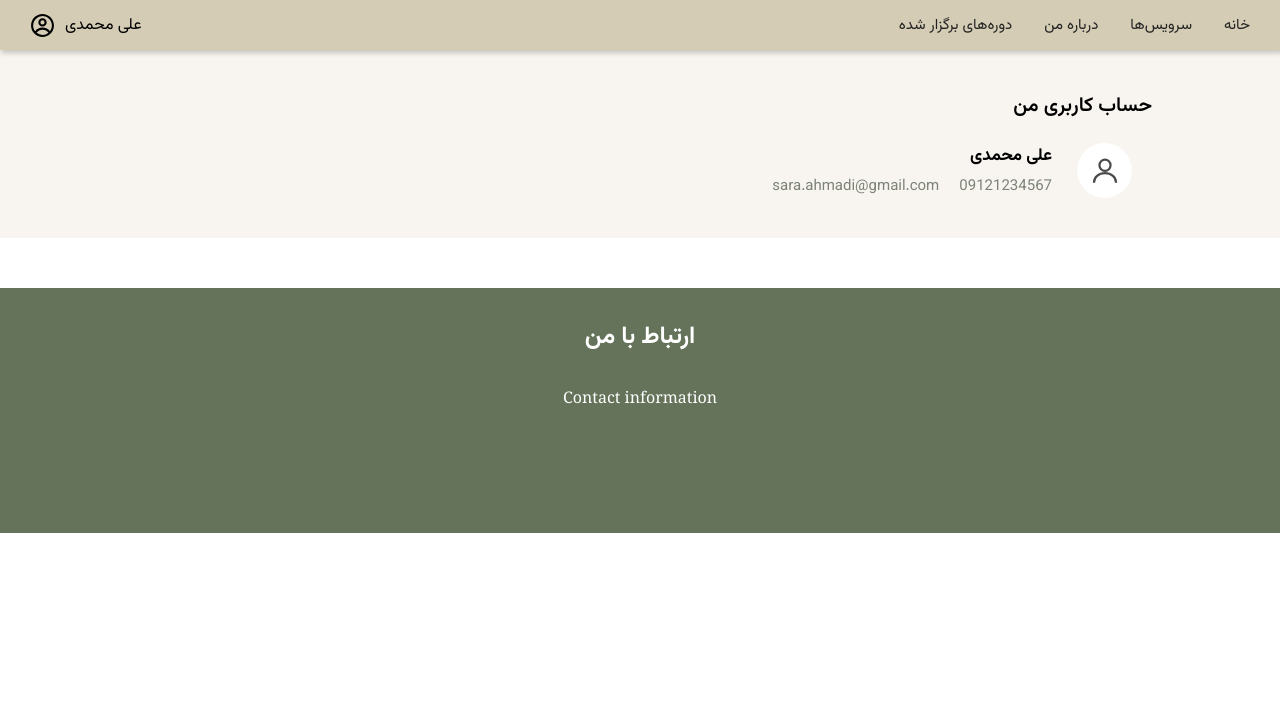
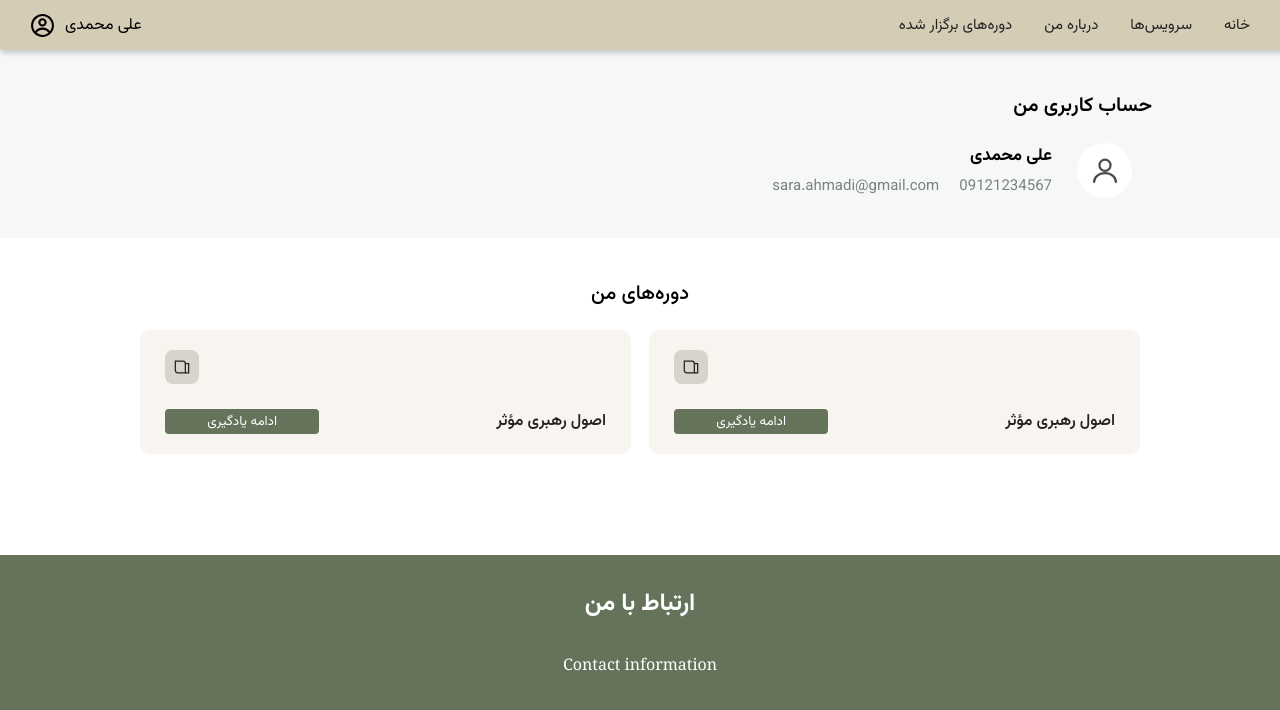
Before and after one commit to LuigiOdinson/Coaching-Website, a React (Vite) app in the folder Coaching/: page /profile in a window 1280 px wide. Shown: the top 710 px of the page. Built offline with nearby package versions, Linux system fonts and the light colour scheme; a web font is replaced by a local one.

Commit message:
added MyCourses section to ProfilePage + few edits in styles

```diff
--- a/Coaching/src/App.css
+++ b/Coaching/src/App.css
@@ -35,7 +35,8 @@ h1,
 h2,
 h3,
 span,
-form {
+form,
+button {
   font-family: "Vazirmatn", "Baloo Bhaijaan 2", sans-serif;
 }
 
--- a/Coaching/src/components/Footer.css
+++ b/Coaching/src/components/Footer.css
@@ -1,4 +1,8 @@
 .contact {
+    position: fixed;
+    bottom: 0;
+    right: 0;
+    left: 0;
     margin-top: 50px;
     min-height: 245px;
     background: var(--color-sage-dark);
--- a/Coaching/src/components/Header.jsx
+++ b/Coaching/src/components/Header.jsx
@@ -26,9 +26,7 @@ export default function Header() {
               </div>
             </NavLink>
 
-          : <button className="log-in-button">
-              <p>ورود به حساب</p>
-            </button>
+          : <button className="log-in-button">ورود به حساب</button>
         }
 
       </div>
--- /dev/null
+++ b/Coaching/src/pages/profile-page/MyCourses.jsx
@@ -0,0 +1,39 @@
+import React from 'react'
+
+export default function MyCourses() {
+  return (
+    <div className="my-courses">
+      <h2 className="section-title">دوره‌های من</h2>
+
+      <div className="courses-grid">
+
+        <div className="profile-service-card">
+          <div className="profile-service-card-icon">
+            <svg viewBox="0 0 24 24" fill="none" stroke="currentColor" strokeWidth="1.5">
+              <path d="M4 5h9a3 3 0 0 1 3 3v11H7a3 3 0 0 1-3-3V5z" />
+              <path d="M16 8h4v11h-4" />
+            </svg>
+          </div>
+          <div className="profile-service-card-bottom-row">
+            <h3 className="profile-service-card-title">اصول رهبری مؤثر</h3>
+            <button className="profile-service-card-button">ادامه یادگیری</button>
+          </div>
+        </div>
+
+        <div className="profile-service-card">
+          <div className="profile-service-card-icon">
+            <svg viewBox="0 0 24 24" fill="none" stroke="currentColor" strokeWidth="1.5">
+              <path d="M4 5h9a3 3 0 0 1 3 3v11H7a3 3 0 0 1-3-3V5z" />
+              <path d="M16 8h4v11h-4" />
+            </svg>
+          </div>
+          <div className="profile-service-card-bottom-row">
+            <h3 className="profile-service-card-title">اصول رهبری مؤثر</h3>
+            <button className="profile-service-card-button">ادامه یادگیری</button>
+          </div>
+        </div>
+
+      </div>
+    </div>
+  )
+}
--- a/Coaching/src/pages/profile-page/ProfilePage.css
+++ b/Coaching/src/pages/profile-page/ProfilePage.css
@@ -1,7 +1,7 @@
 /* USER ACCOUNT */
 
 .user-account {
-  background: var(--color-beige-light);
+  background: var(--color-bone);
   gap: 24px;
   padding: 40px 10%;
   margin-top: 50px;
@@ -50,4 +50,66 @@
 
 .user-avatar svg { width: 38px; height: 38px; }
 
+/* PROFILE SERVICE CARDS */
+.my-courses {
+  padding: 40px 10%;
+}
+
+.profile-service-card {
+  background: var(--color-beige-light);
+  border-radius: 10px;
+  padding: 20px 25px;
+  display: flex;
+  flex-direction: column;
+  gap: 25px;
+}
+
+.profile-service-card-icon {
+  width: 34px;
+  height: 34px;
+  border-radius: 8px;
+  background: var(--color-beige);
+  color: var(--color-charcoal);
+  display: flex;
+  align-items: center;
+  justify-content: center;
+}
+
+.profile-service-card-icon svg { width: 20px; height: 20px; }
+
+.profile-service-card-bottom-row {
+  display: flex;
+  flex-direction: row-reverse;
+  justify-content: space-between;
+}
+
+.profile-service-card-title {
+  font-size: 16px;
+  font-weight: 600;
+  text-align: right;
+  color: var(--color-charcoal);
+}
+
+.profile-service-card-button {
+  background-color: var(--color-sage-dark);
+  color: white;
+  border: none;
+  width: 35%;
+  border-radius: 4px;
+  padding: 2px 10px;
+  cursor: pointer;
+  transition: 0.7s ease;
+}
+
+.profile-service-card-button:hover {
+  background-color: var(--color-gold);
+}
+
 /* MY COURSES */
+.courses-grid {
+  display: grid;
+  grid-template-columns: repeat(2, 1fr);
+  margin-inline: auto;
+  max-width: 1000px;
+  gap: 18px;
+}
--- a/Coaching/src/pages/profile-page/ProfilePage.jsx
+++ b/Coaching/src/pages/profile-page/ProfilePage.jsx
@@ -2,6 +2,7 @@ import {useContext} from 'react'
 import Header from '../../components/Header'
 import Footer from '../../components/Footer'
 import UserAccount from './UserAccount.jsx'
+import MyCourses from './MyCourses.jsx'
 import "./ProfilePage.css"
 
 export default function ProfilePage() {
@@ -11,6 +12,7 @@ export default function ProfilePage() {
 
       <Header />
       <UserAccount />
+      <MyCourses />
       <Footer />
     </div>
   )
--- a/Coaching/src/pages/profile-page/UserAccount.jsx
+++ b/Coaching/src/pages/profile-page/UserAccount.jsx
@@ -6,12 +6,12 @@ export default function UserAccount() {
 
   return (
     <div className="user-account">
-        <h1 class="section-title">حساب کاربری من</h1>
+        <h1 className="section-title">حساب کاربری من</h1>
 
-        <div class="user-row">
+        <div className="user-row">
 
-          <div class="user-avatar">
-            <svg viewBox="0 0 24 24" fill="none" stroke="currentColor" stroke-width="1.4">
+          <div className="user-avatar">
+            <svg viewBox="0 0 24 24" fill="none" stroke="currentColor" strokeWidth="1.4">
               <circle cx="12" cy="9" r="3.5" />
               <path d="M5 20c0-3.5 3-6 7-6s7 2.5 7 6" />
             </svg>
@@ -22,7 +22,7 @@ export default function UserAccount() {
               <span>{user.firstName} </span>
               <span>{user.lastName}</span>
             </div>
-            <div class="user-contact">
+            <div className="user-contact">
               <span>sara.ahmadi@gmail.com</span>
               <span>{user.phoneNumber}</span>
             </div>
--- a/Coaching/src/pages/services-page/CoachingCard.jsx
+++ b/Coaching/src/pages/services-page/CoachingCard.jsx
@@ -18,9 +18,7 @@ export default function CoachingCard() {
             جلسات یک‌به‌یک برای پیدا کردن مسیر، غلبه بر موانع و رسیدن به اهداف.
             زمان جلسه را خودتان انتخاب می‌کنید.
           </p>
-          <button className="reserve-coaching-button">
-            <p>رزرو جلسه</p>
-          </button>
+          <button className="reserve-coaching-button">رزرو جلسه</button>
         </div>
       </div>
     </div>
--- a/Coaching/src/pages/services-page/ServicesPage.css
+++ b/Coaching/src/pages/services-page/ServicesPage.css
@@ -58,17 +58,21 @@
 .reserve-coaching-button {
   background: var(--color-sage-dark);
   color: white;
+  border: none;
   width: 190px;
   height: 38px;
   border-radius: 25px;
-  margin-top: 50px;
   margin: 50px auto;
   display: flex;
   align-items: center;
   justify-content: center;
   font-size: 15px;
-  direction: rtl;
   cursor: pointer;
+  transition: 0.5s ease;
+}
+
+.reserve-coaching-button:hover {
+  background-color: var(--color-gold);
 }
 
 @media (max-width: 700px) {
--- a/Coaching/src/pages/single-service-page/ServiceDetails.jsx
+++ b/Coaching/src/pages/single-service-page/ServiceDetails.jsx
@@ -81,9 +81,7 @@ export default function ServiceDetails({serviceData}) {
 
         </div>
 
-        <button className="enroll-button">
-          <p>خرید</p>
-        </button>
+        <button className="enroll-button">خرید</button>
 
       </div>
     </section>
--- a/Coaching/src/pages/single-service-page/SingleServicePage.css
+++ b/Coaching/src/pages/single-service-page/SingleServicePage.css
@@ -82,7 +82,7 @@
   display: flex;
   align-items: center;
   justify-content: center;
-  background: var(--color-beige-dark);
+  background: var(--color-beige);
   border-radius: 50%;
 }
 
@@ -109,7 +109,7 @@
   border-radius: 5px;
   font-size: 16px;
   cursor: pointer;
-  transition: 0.2s;
+  transition: 0.5s ease;
 }
 
 .enroll-button:hover {
@@ -285,7 +285,7 @@
   border-radius: 5px;
   font-size: 16px;
   cursor: pointer;
-  transition: 0.2s;
+  transition: 0.5s ease;
 }
 
 .feedback-submit-button:hover {
```
